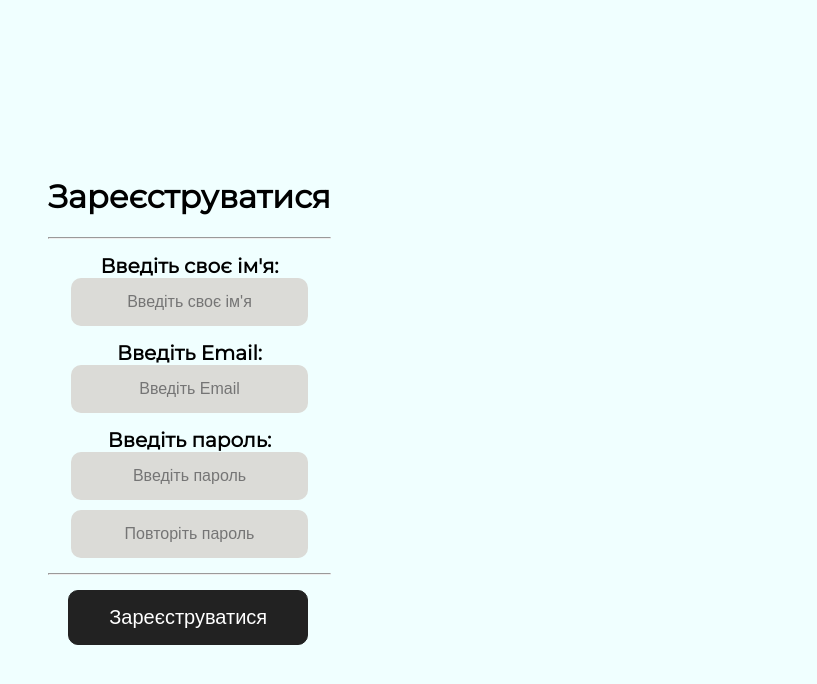
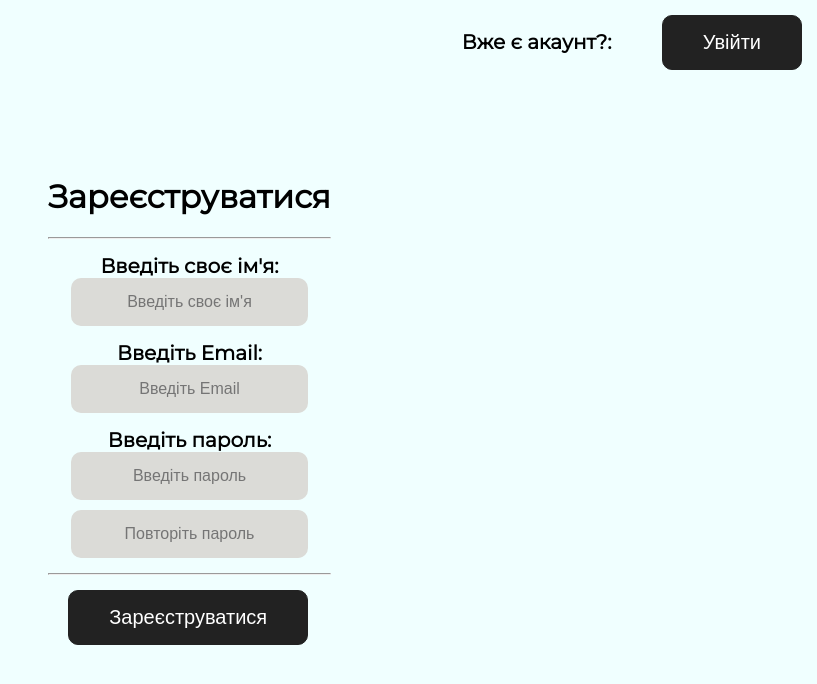
Before and after one commit to poravoz/reg-and-auth, a website: page src/front-end/regestretion&authentication/registration.html in a window 1280 px wide. Shown: the whole page, without its empty margins (463-1280 px from the left). Drawn offline with Linux system fonts and the light colour scheme.

Commit message:
25.09.2023

```diff
--- a/src/front-end/assets/css/style.css
+++ b/src/front-end/assets/css/style.css
@@ -140,3 +140,9 @@ b {
     top:15px;
     right: 15px;
 }
+
+.create_acс2 {
+    position: absolute;
+    top: 15px;
+    right: 15px;
+}
--- a/src/front-end/regestretion&authentication/registration.html
+++ b/src/front-end/regestretion&authentication/registration.html
@@ -33,6 +33,7 @@
         <a href="./authentication.html"> <button class="button_login"> Зареєструватися </button> </a>
 
     </form>
+          <b class="create_acс2"> Вже є акаунт?: <a href="./authentication.html"> <button class="button_login"> Увійти </button> </a> </b>
             <script src="../assets/js/registration.js"></script>
 </body>
 </html>
```
